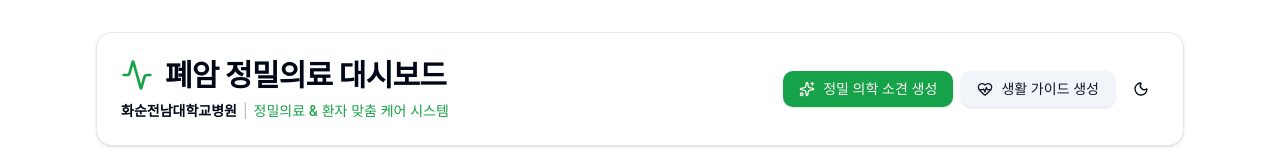
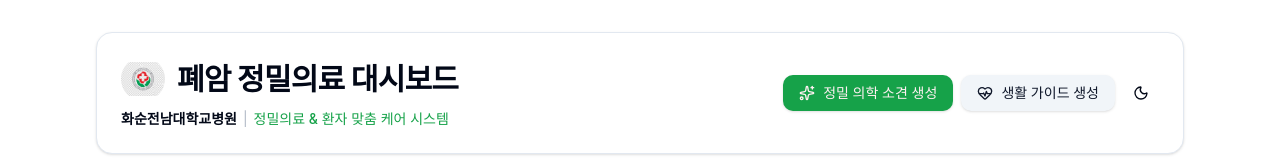
Before and after one commit to ralo-med/LCA-hwa, a React (Vite) app: page / in a window 1280 px wide. Shown: the top 160 px of the page. Built offline with nearby package versions, Linux system fonts and the light colour scheme; no server answers.

Commit message:
#로고 추가

```diff
--- a/index.html
+++ b/index.html
@@ -2,8 +2,25 @@
 <html lang="ko">
   <head>
     <meta charset="UTF-8" />
-    <link rel="icon" type="image/svg+xml" href="/vite.svg" />
+    <link rel="icon" type="image/png" href="/hwasun-hospital-logo.png" />
+    <link rel="apple-touch-icon" href="/hwasun-hospital-logo.png" />
     <meta name="viewport" content="width=device-width, initial-scale=1.0" />
+    <meta
+      name="description"
+      content="화순전남대학교병원 폐암 정밀의료 대시보드"
+    />
+    <meta property="og:type" content="website" />
+    <meta
+      property="og:title"
+      content="화순전남대학교병원 폐암 정밀의료 대시보드"
+    />
+    <meta
+      property="og:description"
+      content="화순전남대학교병원 폐암 정밀의료 · 환자 맞춤 케어"
+    />
+    <meta property="og:image" content="/hwasun-hospital-logo.png" />
+    <meta name="twitter:card" content="summary" />
+    <meta name="twitter:image" content="/hwasun-hospital-logo.png" />
     <title>화순전남대학교병원 폐암 정밀의료 대시보드</title>
   </head>
   <body>
--- a/src/components/Header.tsx
+++ b/src/components/Header.tsx
@@ -1,4 +1,4 @@
-import { Activity, HeartPulse, Loader2, Sparkles } from 'lucide-react';
+import { HeartPulse, Loader2, Sparkles } from 'lucide-react';
 import { Button } from '@/components/ui/button';
 import { ThemeToggle } from '@/components/theme-toggle';
 
@@ -18,7 +18,13 @@ const Header = ({
   <header className="no-print mb-8 flex flex-col gap-4 rounded-xl border bg-card p-6 shadow-sm md:flex-row md:items-center md:justify-between">
     <div>
       <h1 className="flex items-center gap-3 text-2xl font-bold tracking-tight text-foreground md:text-3xl">
-        <Activity className="h-8 w-8 text-primary" />
+        <img
+          src="/hwasun-hospital-logo.png"
+          alt="화순전남대학교병원"
+          width={44}
+          height={44}
+          className="h-10 w-10 shrink-0 rounded-full object-contain md:h-11 md:w-11"
+        />
         폐암 정밀의료 대시보드
       </h1>
       <p className="mt-2 flex flex-wrap items-center gap-1.5 text-sm text-muted-foreground">
--- a/src/hooks/usePatientProfile.ts
+++ b/src/hooks/usePatientProfile.ts
@@ -1,32 +1,34 @@
-import { useMemo, useState } from 'react';
-import type { Gender, Histology, PatientProfile } from '@/types';
-import { usesNsclcBiomarkerPanel } from '@/lib/utils';
+import { useMemo, useState } from "react";
+import type { Gender, Histology, PatientProfile } from "@/types";
+import { usesNsclcBiomarkerPanel } from "@/lib/utils";
 
 export function usePatientProfile() {
   const [age, setAge] = useState<number>(60);
-  const [gender, setGender] = useState<Gender>('female');
-  const [histology, setHistology] = useState<Histology>('adenocarcinoma');
-  const [selectedMutations, setSelectedMutations] = useState<string[]>(['none']);
-  const [pdl1, setPdl1] = useState<string>('unknown');
+  const [gender, setGender] = useState<Gender>("female");
+  const [histology, setHistology] = useState<Histology>("adenocarcinoma");
+  const [selectedMutations, setSelectedMutations] = useState<string[]>([
+    "none",
+  ]);
+  const [pdl1, setPdl1] = useState<string>("unknown");
 
   const setHistologyAndResetBiomarkers = (h: Histology) => {
     setHistology(h);
     if (!usesNsclcBiomarkerPanel(h)) {
-      setSelectedMutations(['none']);
-      setPdl1('unknown');
+      setSelectedMutations(["none"]);
+      setPdl1("unknown");
     }
   };
 
   const toggleMutation = (id: string) => {
     if (!usesNsclcBiomarkerPanel(histology)) return;
-    if (id === 'none') {
-      setSelectedMutations(['none']);
+    if (id === "none") {
+      setSelectedMutations(["none"]);
       return;
     }
-    let next = selectedMutations.filter((m) => m !== 'none');
+    let next = selectedMutations.filter((m) => m !== "none");
     if (next.includes(id)) next = next.filter((m) => m !== id);
     else next.push(id);
-    if (next.length === 0) next = ['none'];
+    if (next.length === 0) next = ["none"];
     setSelectedMutations(next);
   };
 
```
Also changed, not shown: src/components/PrintPatientSummary.tsx (+16 -10 lines), src/lib/utils.ts (+15 -15 lines), public/hwasun-hospital-logo.png (added).
